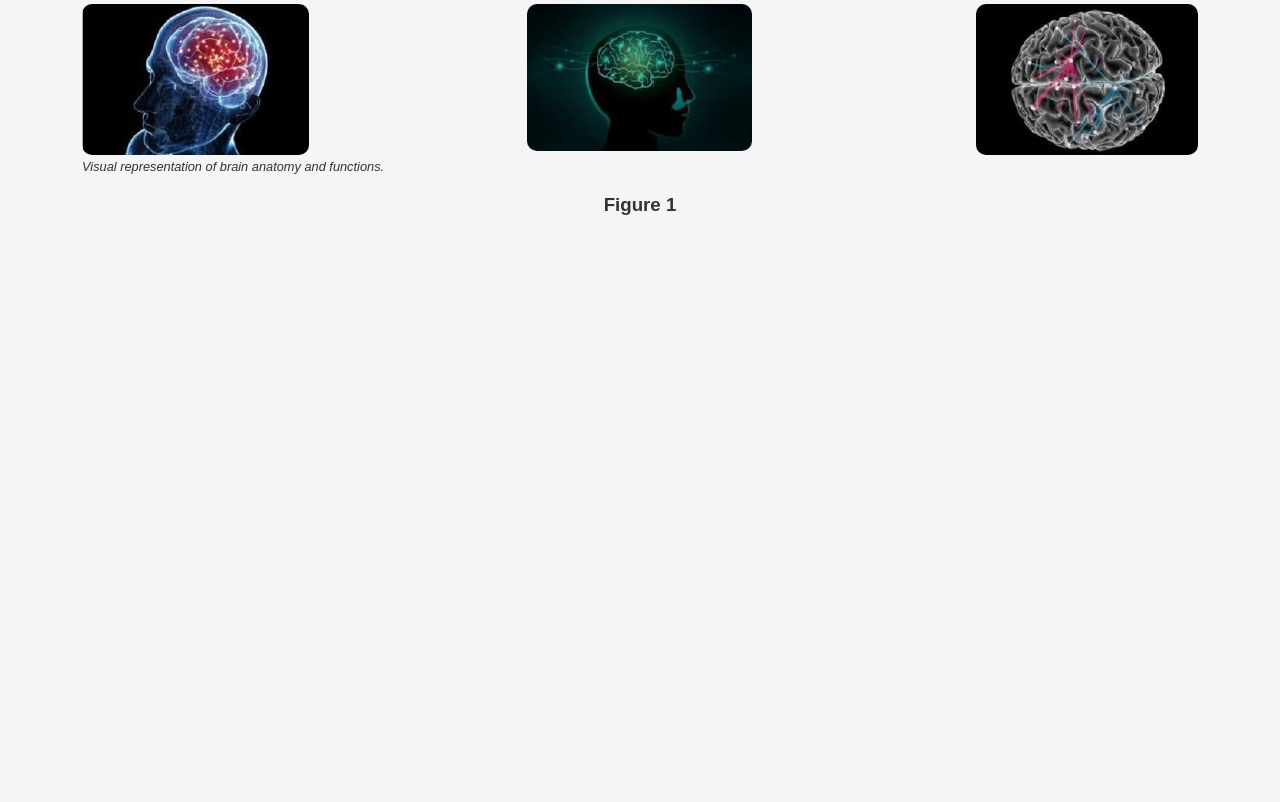
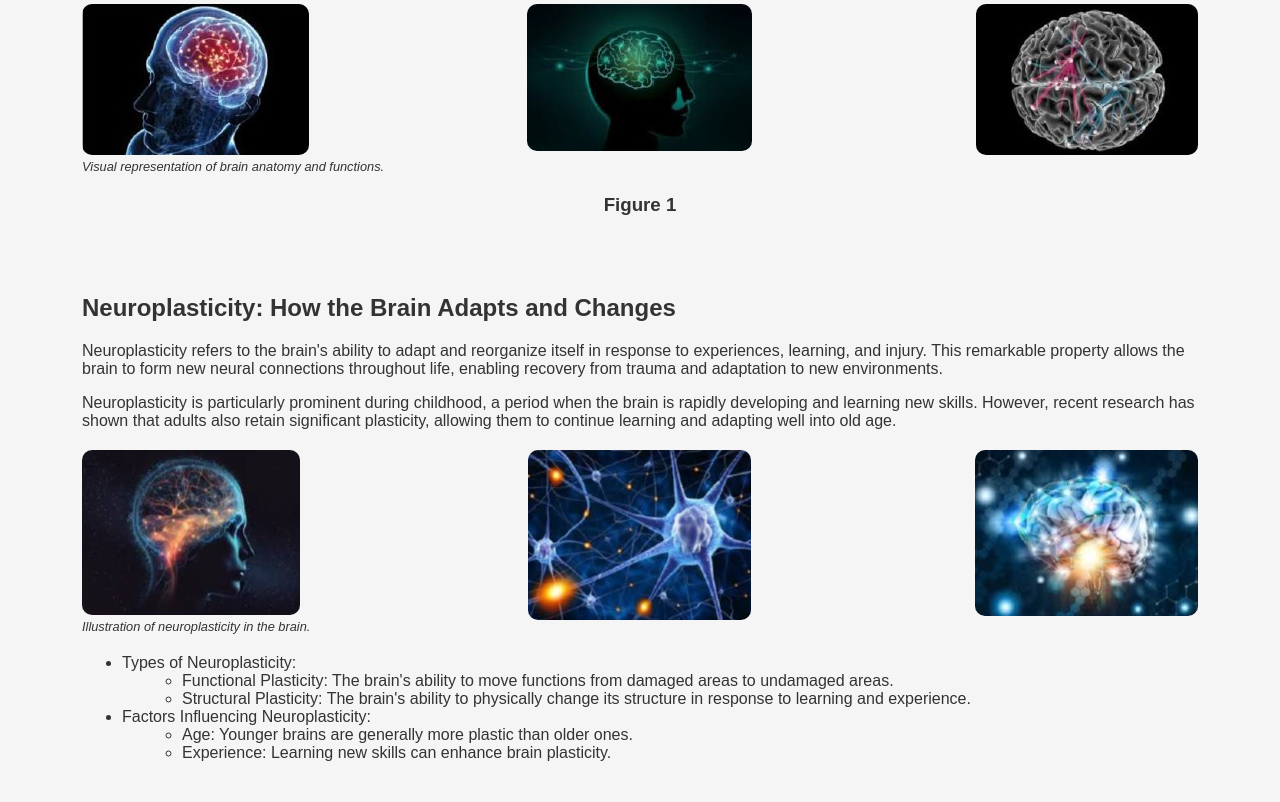
Before and after one commit to PasanIS/Demo-114-InClass1-, a plain HTML site: page index.html in a window 1280 px wide. Shown: the part 418-1220 px from the top of the page. Before the commit the page ends 800 px from the top, so only its background shows below. Drawn offline with Linux system fonts and the light colour scheme.

Commit message:
Neuroplasticity

```diff
--- a/index.html
+++ b/index.html
@@ -71,6 +71,71 @@
     </div>
   </section>
 
+  <section id="neuroplasticity" style="padding: 20px;">
+    <div style="width: 90%; margin: auto;">
+      <h2>Neuroplasticity: How the Brain Adapts and Changes</h2>
+      <p>
+        Neuroplasticity refers to the brain's ability to adapt and
+        reorganize itself in response to experiences, learning, and
+        injury. This remarkable property allows the brain to form new
+        neural connections throughout life, enabling recovery from trauma
+        and adaptation to new environments.
+      </p>
+      <p>
+        Neuroplasticity is particularly prominent during childhood, a
+        period when the brain is rapidly developing and learning new
+        skills. However, recent research has shown that adults also retain
+        significant plasticity, allowing them to continue learning and
+        adapting well into old age.
+      </p>
+    </div>
+
+    <div style="width: 90%; margin: 20px auto; display: flex; justify-content: space-between;">
+      <div style="width: 30%;">
+        <img
+          src="img/img4.jpg"
+          alt="Brain plasticity illustration"
+          style="max-width: 100%; height: auto; border-radius: 10px;"
+        />
+        <figcaption style="font-style: italic; font-size: 0.8em;">
+          Illustration of neuroplasticity in the brain.
+        </figcaption>
+      </div>
+      <div style="width: 30%; text-align: center;">
+        <img
+          src="img/img5.jpg"
+          alt="Neurons connecting"
+          style="max-width: 100%; height: auto; border-radius: 10px;"
+        />
+      </div>
+      <div style="width: 30%; text-align: right;">
+        <img
+          src="img/img6.jpg"
+          alt="Active brain"
+          style="max-width: 100%; height: auto; border-radius: 10px;"
+        />
+      </div>
+    </div>
+
+    <div style="width: 90%; margin: 20px auto;">
+      <ul style="list-style-type: disc;">
+        <li>Types of Neuroplasticity:
+          <ul style="list-style-type: circle; margin-left: 20px;">
+            <li>Functional Plasticity: The brain's ability to move functions from damaged areas to undamaged areas.</li>
+            <li>Structural Plasticity: The brain's ability to physically change its structure in response to learning and experience.</li>
+          </ul>
+        </li>
+        <li>Factors Influencing Neuroplasticity:
+          <ul style="list-style-type: circle; margin-left: 20px;">
+            <li>Age: Younger brains are generally more plastic than older ones.</li>
+            <li>Experience: Learning new skills can enhance brain plasticity.</li>
+          </ul>
+        </li>
+      </ul>
+    </div>
+  </section>
+
+
 
 
 </body>
```
